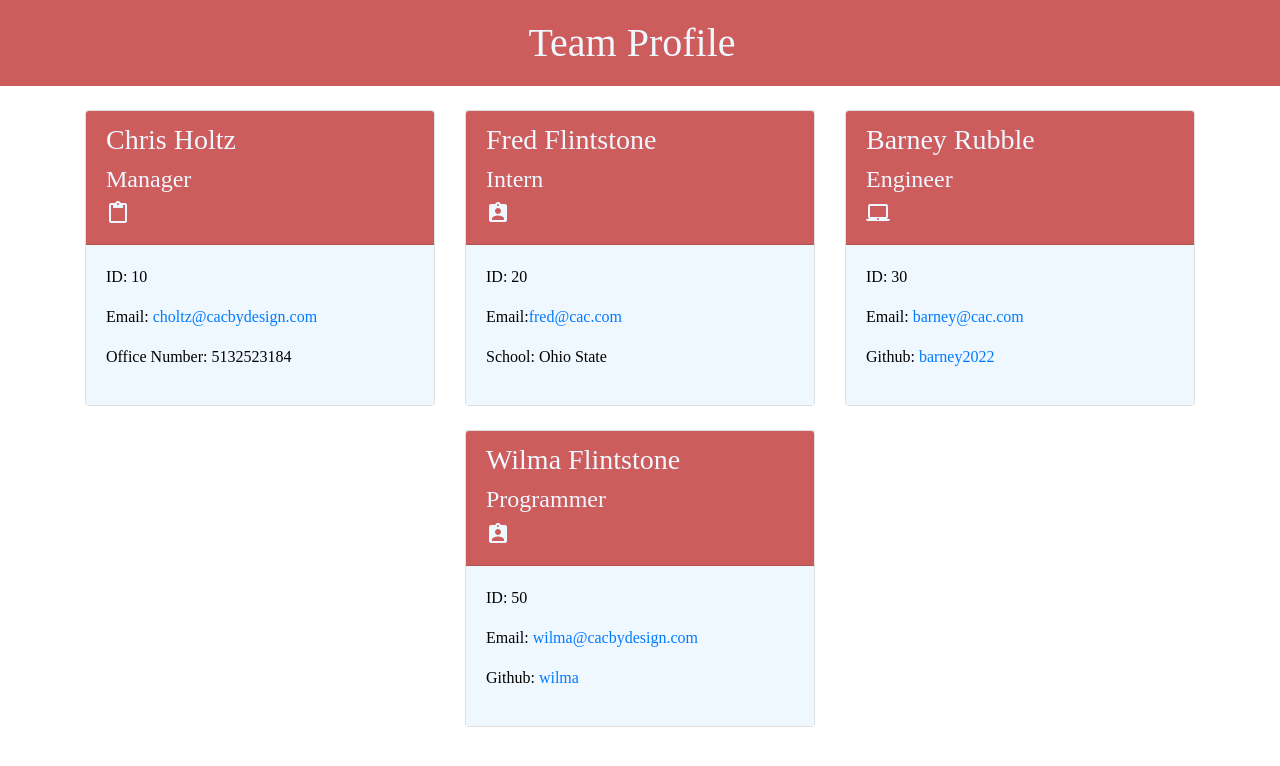
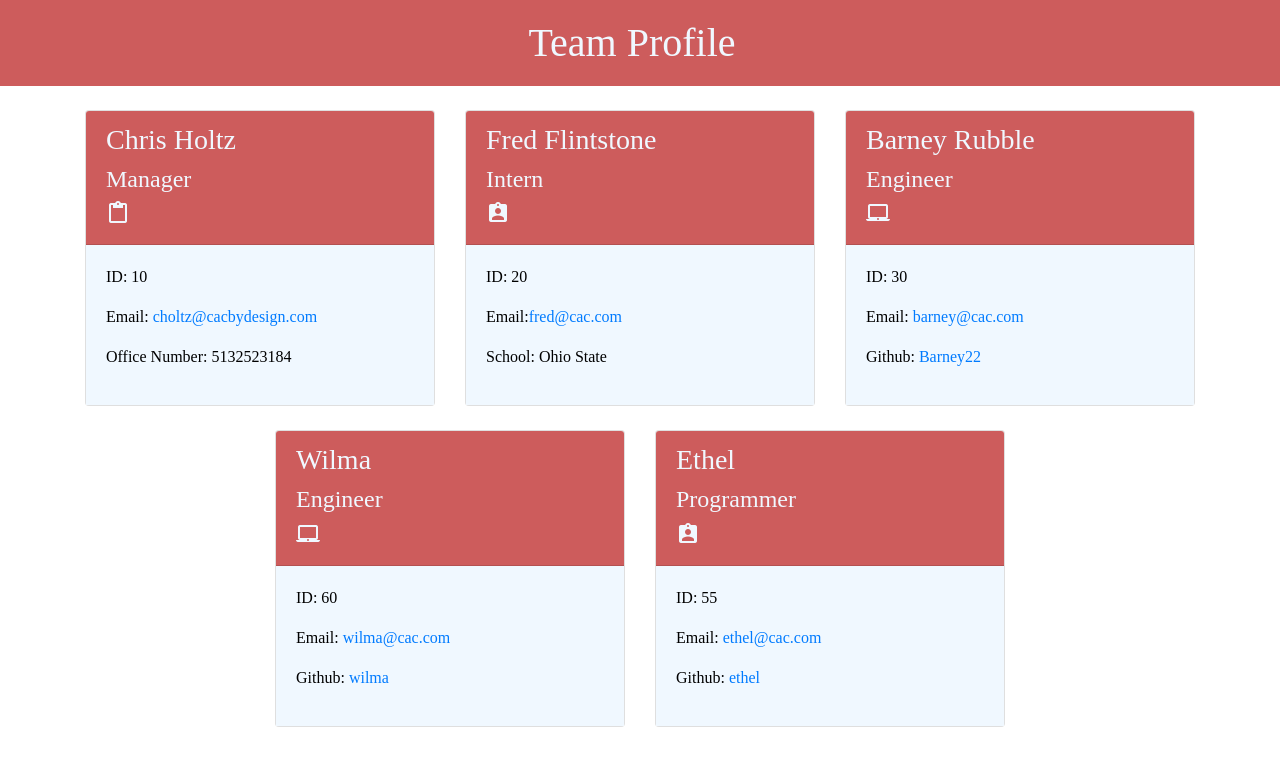
Before and after one commit to clearbusinessinsight/team-profile-generator, a website: page dist/index.html in a window 1280 px wide. Drawn offline with nearby package versions, Linux system fonts and the light colour scheme.

Commit message:
Hate Video

```diff
--- a/dist/index.html
+++ b/dist/index.html
@@ -47,7 +47,7 @@
             <div class="card-body">
                 <p class="id">ID: 20</p>
                 <p class="email">Email:<a href="mailto:fred@cac.com">fred@cac.com</a></p>
-                <p class="school">School: Ohio State</p>
+                <p class="school">School: Ohio  State</p>
             </div>
         </div>
     </div>
@@ -62,7 +62,7 @@
             <div class="card-body">
                 <p class="id">ID: 30</p>
                 <p class="email">Email: <a href="mailto:barney@cac.com">barney@cac.com</a></p>
-                <p class="github">Github: <a href="https://github.com/barney2022">barney2022</a></p>
+                <p class="github">Github: <a href="https://github.com/Barney22">Barney22</a></p>
             </div>
         </div>
     </div>
@@ -70,14 +70,29 @@
     <div class="col-4 mt-4">
         <div class="card h-100">
             <div class="card-header">
-                <h3>Wilma Flintstone</h3>
+                <h3>Wilma</h3>
+                <h4>Engineer</h4><i class="material-icons">laptop_mac</i>
+            </div>
+
+            <div class="card-body">
+                <p class="id">ID: 60</p>
+                <p class="email">Email: <a href="mailto:wilma@cac.com">wilma@cac.com</a></p>
+                <p class="github">Github: <a href="https://github.com/wilma">wilma</a></p>
+            </div>
+        </div>
+    </div>
+
+    <div class="col-4 mt-4">
+        <div class="card h-100">
+            <div class="card-header">
+                <h3>Ethel</h3>
                 <h4>Programmer</h4><i class="material-icons">assignment_ind</i>
             </div>
 
             <div class="card-body">
-                <p class="id">ID: 50</p>
-                <p class="email">Email: <a href="mailto:wilma@cacbydesign.com">wilma@cacbydesign.com</a></p>
-                <p class="github">Github: <a href="https://github.com/wilma">wilma</a></p>
+                <p class="id">ID: 55</p>
+                <p class="email">Email: <a href="mailto:ethel@cac.com">ethel@cac.com</a></p>
+                <p class="github">Github: <a href="https://github.com/ethel">ethel</a></p>
             </div>
         </div>
     </div>
```
